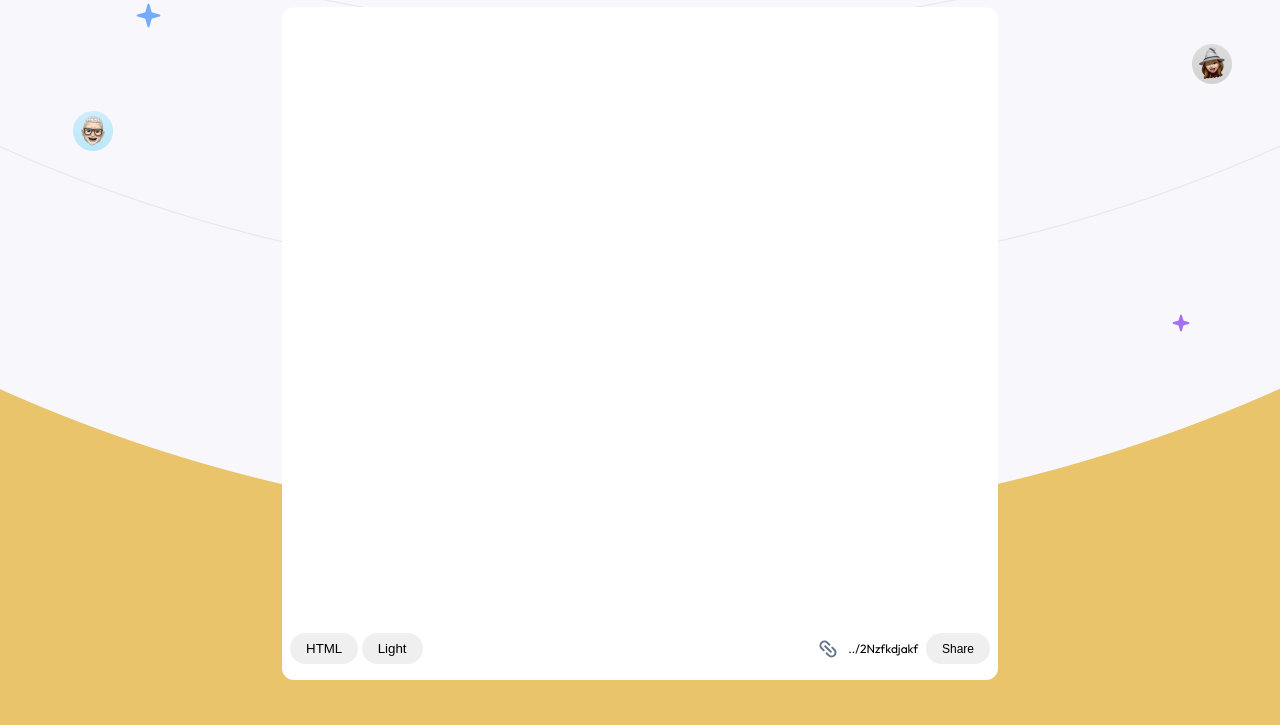
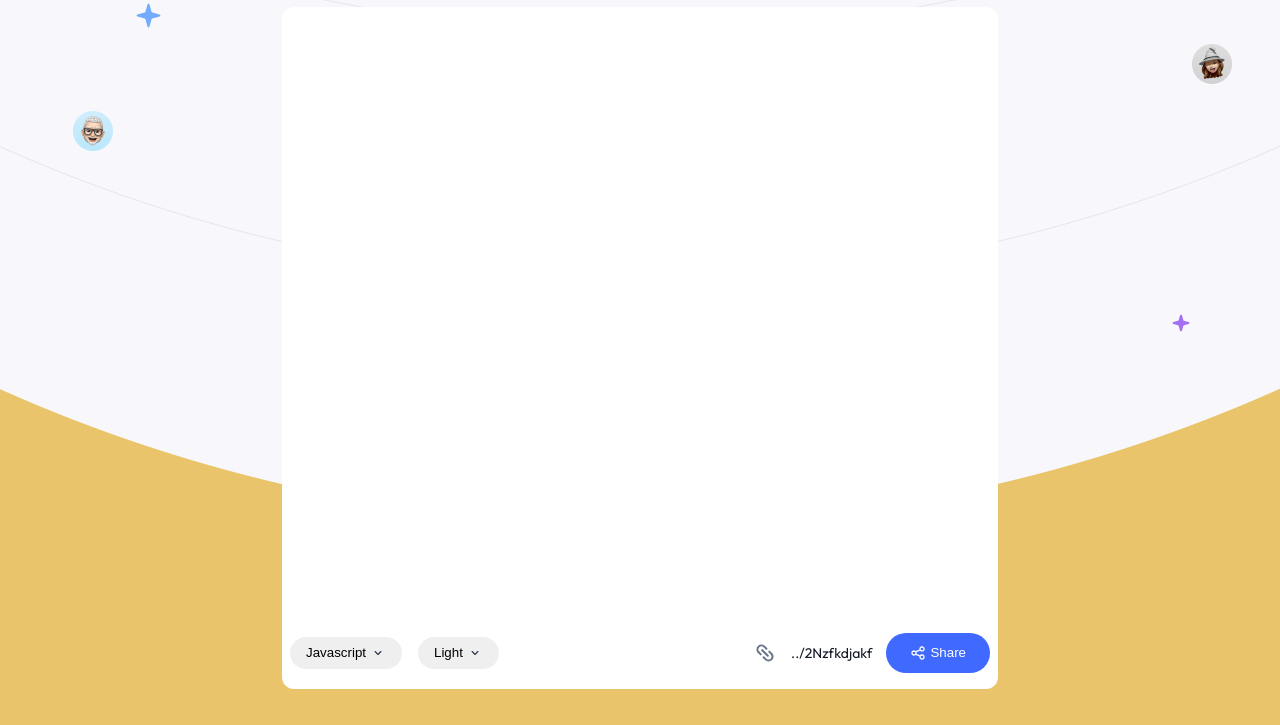
Before and after one commit to James-N-M/note-code-js, a website built with Vite: page index.html in a window 1280 px wide. Shown: the part 205-930 px from the top of the page. Built offline with nearby package versions, Linux system fonts and the light colour scheme; what monaco-editor would draw is missing.

Commit message:
add flex to buttons

```diff
--- a/css/styles.css
+++ b/css/styles.css
@@ -70,6 +70,8 @@ h2 {
 }
 
 button {
+  display: flex;
+  gap: 4px;
   padding: 8px 16px;
   border-radius: 30px;
   border: none;
@@ -79,15 +81,21 @@ button {
 .footer-share {
   display: flex;
   align-items: center;
-  gap: 8px;
-
-  span {
-    font-size: 12px;
-  }
+  gap: 14px;
+  color: #121826;
+  font-size: 14px;
 }
 
-footer-options {
+.footer-share-btn {
+    color: #FFFFFE;
+    background-color: #406AFF;
+    padding: 12px 24px;
+}
+
+.footer-options {
   display: flex;
+  align-items: center;
+  gap: 16px;
 }
 
 @media screen and (min-width: 720px) {
--- a/index.html
+++ b/index.html
@@ -31,14 +31,15 @@
         <div id="monaco-editor" style="height: 600px; width: 700px"></div>
         <div class="monaco-footer">
           <div class="footer-options">
-            <button>HTML</button>
-            <button>Light</button>
+            <button>Javascript <img src="./assets/down arrow.svg" alt="" srcset=""></button>
+            <button id="toggleTheme">Light <img src="./assets/down arrow.svg" alt="" srcset=""></button>
           </div>
           <div class="footer-share">
             <img src="./assets/link.svg" alt="" srcset="" />
             <span>../2Nzfkdjakf</span>
-            <button>
-              <span>Share</span>
+            <button class="footer-share-btn">
+              <img src="./assets/Share.svg" alt="" srcset="">
+              Share
             </button>
           </div>
         </div>
--- a/js/monaco-editor.js
+++ b/js/monaco-editor.js
@@ -35,3 +35,5 @@ export function setupMonacoEditor() {
     theme: "vs-light",
   });
 }
+
+export function toggleTheme() {}
--- a/js/script.js
+++ b/js/script.js
@@ -1,3 +1,10 @@
 import { setupMonacoEditor } from "./monaco-editor";
+import { toggleTheme } from "./monaco-editor";
+
+let toggleButton = document.getElementById("toggleTheme");
 
 setupMonacoEditor();
+
+toggleButton.onclick = () => {
+  toggleTheme();
+};
```
